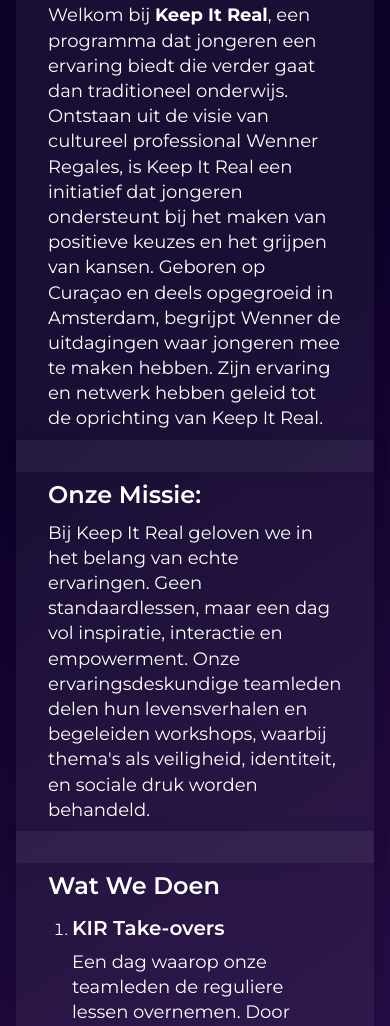
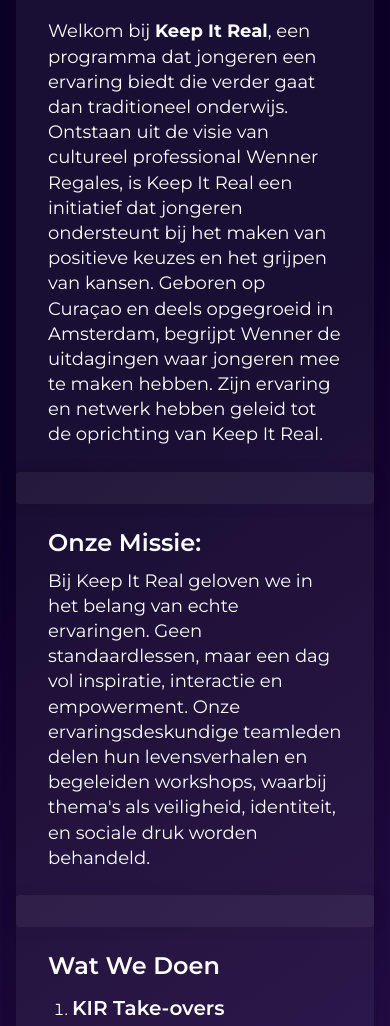
Before and after one commit to mikeyfe6/keepitreal, a Gatsby site: page / in a window 390 px wide. Shown: the part 974-2000 px from the top of the page. Built offline with nearby package versions, Linux system fonts and the light colour scheme; Gatsby itself is replaced by a stand-in of ours.

Commit message:
responsiveness mobile has to be topnotch!

```diff
--- a/src/styles/modules/index.module.scss
+++ b/src/styles/modules/index.module.scss
@@ -11,7 +11,7 @@
 	}
 
 	@include compact {
-		margin-top: 10.5em;
+		margin-top: 11.5em;
 	}
 
 	> div {
@@ -19,6 +19,16 @@
 		background: rgba($white, 0.05);
 		padding: 2.5em 2em;
 		margin: -1em 0;
+
+		@include compact {
+			&:first-of-type {
+				padding-bottom: 3.5em;
+			}
+
+			&:not(:first-of-type) {
+				padding: 3.5em 2em;
+			}
+		}
 
 		@include boxShadow;
 		@include borderRadius;
```
